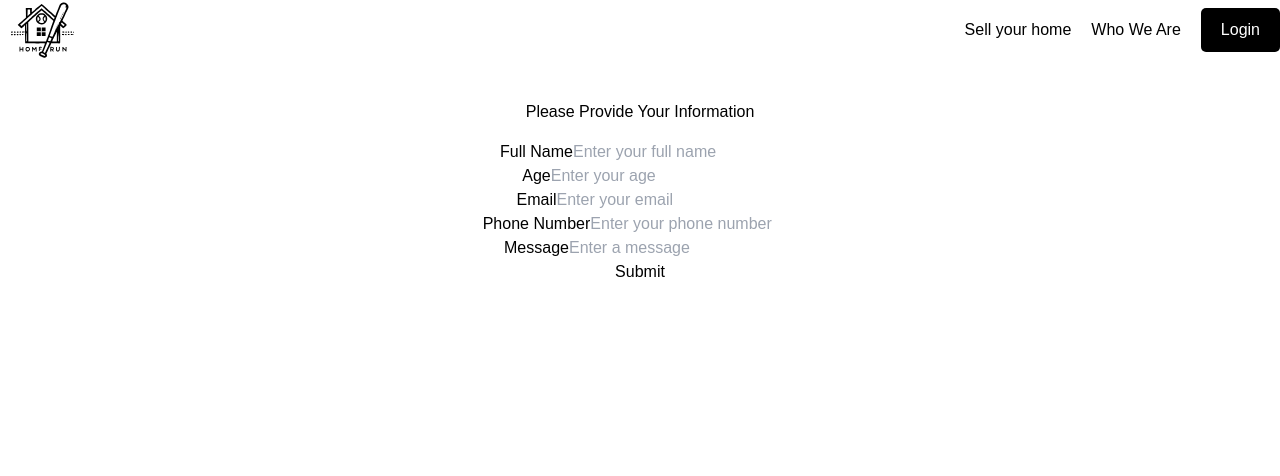
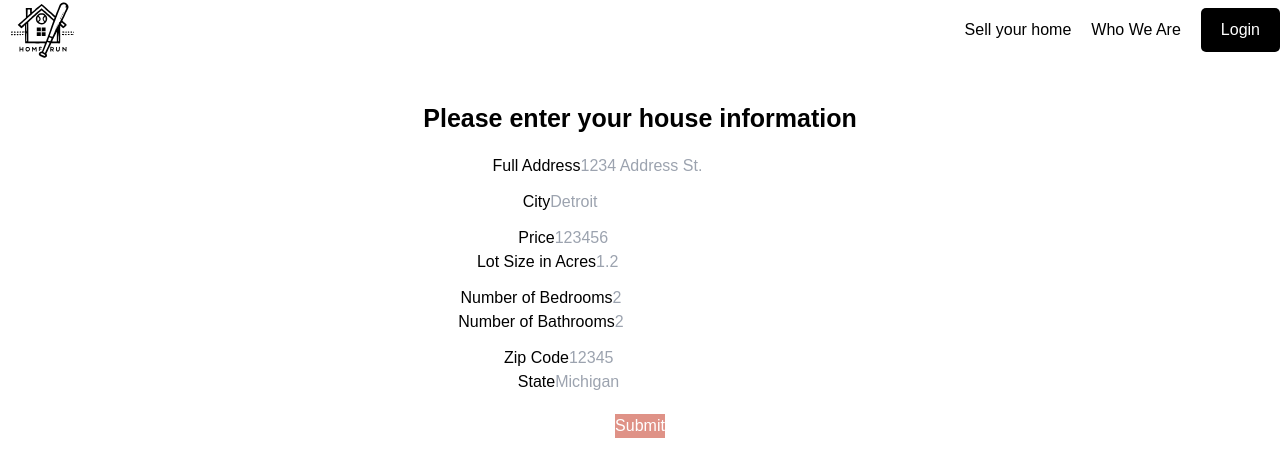
Before and after one commit to MichaelReed8/comp3220project, a Next.js app: page /sell-form in a window 1280 px wide. Shown: the top 476 px of the page. Built offline with nearby package versions, Linux system fonts and the light colour scheme.

Commit message:
added data values to sell form

```diff
--- a/src/app/globals.css
+++ b/src/app/globals.css
@@ -18,4 +18,15 @@ body {
   color: black;
   font-family: Arial, Helvetica, sans-serif;
 }
+
+h1 {
+  font-weight: bold;
+  font-size: 25px;
+}
+
+.button {
+  color: #DF9287;
+}
+
+
 @import 'bootstrap/dist/css/bootstrap.min.css';
--- a/src/app/sell-form/page.tsx
+++ b/src/app/sell-form/page.tsx
@@ -11,11 +11,14 @@ import React from "react";
 
 const sellPage: React.FC = () => {
     const [formData, setFormData] = useState({
-        name: '',
-        age: '',
-        email: '',
-        phone: '',
-        message: ''
+        addr: '',
+        price: '',
+        city: '',
+        acres: '',
+        bed: '',
+        bath: '',
+        state: '',
+        zip: '',
       });
 
       // Handle form field changes
@@ -36,82 +39,148 @@ const sellPage: React.FC = () => {
       };
 
       return (
-        <Container className=" justify-content-center align-items-center" style={{ height: '100vh' }}>
-          <Form onSubmit={handleSubmit} style={{ textAlign:"center", width: '100%' }}>
-            <h2 className="text-center mb-4">Please Provide Your Information</h2>
+        <>
+        <h1 className="text-center mb-4">Please enter your house information</h1>
+        <Container className=" justify-content-center align-items-center" style={{  height: '100vh' }}>
 
+          <Row>
+          <Col md={2} lg={2}></Col>
+          <Col md={8} lg={8}>
+
+          <Form onSubmit={handleSubmit} className="mb-3" style={{ textAlign:"center", width: '100%' }}>
             {/* Name Input */}
-            <Form.Group controlId="name">
-              <Form.Label>Full Name</Form.Label>
+            <Form.Group className="mb-3" controlId="name">
+              <Form.Label>Full Address</Form.Label>
               <Form.Control
                 type="text"
-                name="name"
-                value={formData.name}
+                name="address"
+                value={formData.addr}
                 onChange={handleChange}
-                placeholder="Enter your full name"
+                placeholder="1234 Address St."
                 required
               />
             </Form.Group>
-
+            <Form.Group className="mb-3" controlId="name">
+              <Form.Label>City</Form.Label>
+              <Form.Control
+                type="text"
+                name="address"
+                value={formData.city}
+                onChange={handleChange}
+                placeholder="Detroit"
+                required
+              />
+            </Form.Group>
+            <Row className="mb-3">
+              <Col>
             {/* Age Input */}
             <Form.Group controlId="age">
-              <Form.Label>Age</Form.Label>
+              <Form.Label>Price</Form.Label>
               <Form.Control
                 type="number"
                 name="age"
-                value={formData.age}
+                value={formData.price}
                 onChange={handleChange}
-                placeholder="Enter your age"
+                placeholder="123456"
                 required
               />
             </Form.Group>
-
+              </Col>
+              <Col>
             {/* Email Input */}
             <Form.Group controlId="email">
-              <Form.Label>Email</Form.Label>
+              <Form.Label>Lot Size in Acres</Form.Label>
               <Form.Control
-                type="email"
-                name="email"
-                value={formData.email}
+                type="number"
+                name="size"
+                value={formData.acres}
                 onChange={handleChange}
-                placeholder="Enter your email"
+                placeholder="1.2"
                 required
               />
             </Form.Group>
-
+            </Col>
+          </Row>
+          <Row>
+            <Col>
             {/* Phone Input */}
             <Form.Group controlId="phone">
-              <Form.Label>Phone Number</Form.Label>
+              <Form.Label>Number of Bedrooms</Form.Label>
               <Form.Control
-                type="tel"
+                type="number"
                 name="phone"
-                value={formData.phone}
+                value={formData.bed}
                 onChange={handleChange}
-                placeholder="Enter your phone number"
+                placeholder="2"
                 required
               />
             </Form.Group>
-
+          </Col>
+          <Col>
             {/* Message Input */}
             <Form.Group controlId="message">
-              <Form.Label>Message</Form.Label>
+              <Form.Label>Number of Bathrooms</Form.Label>
               <Form.Control
-                type="text"
+                type="number"
                 name="message"
-                value={formData.message}
+                value={formData.bath}
                 onChange={handleChange}
-                placeholder="Enter a message"
+                placeholder="2"
                 required
               />
             </Form.Group>
+            </Col>
+            </Row>
+            <Row className="mt-3">
+            <Col>
+            {/* Phone Input */}
+            <Form.Group controlId="phone">
+              <Form.Label>Zip Code</Form.Label>
+              <Form.Control
+                type="number"
+                name="phone"
+                value={formData.zip}
+                onChange={handleChange}
+                placeholder="12345"
+                required
+              />
+            </Form.Group>
+          </Col>
+          <Col>
+            {/* Message Input */}
+            <Form.Group controlId="message">
+              <Form.Label>State</Form.Label>
+              <Form.Control
+                type="number"
+                name="message"
+                value={formData.state}
+                onChange={handleChange}
+                placeholder="Michigan"
+                required
+              />
+            </Form.Group>
+            </Col>
+            </Row>
+            <style type="text/css">
+        {`
+    .btn-custom {
+      background-color: #DF9287;
+      color: white;
+      margin-top: 20px;
+    }
 
-            {/* Submit Button */}
-            <Button variant="primary">
-              Submit
-            </Button>
+
+    `}
+      </style>
+
+      <Button variant="custom" size="lg">
+        Submit
+      </Button>
           </Form>
+          </Col>
+          </Row>
         </Container>
-
+    </>
     );
 }
 export default sellPage;
```
